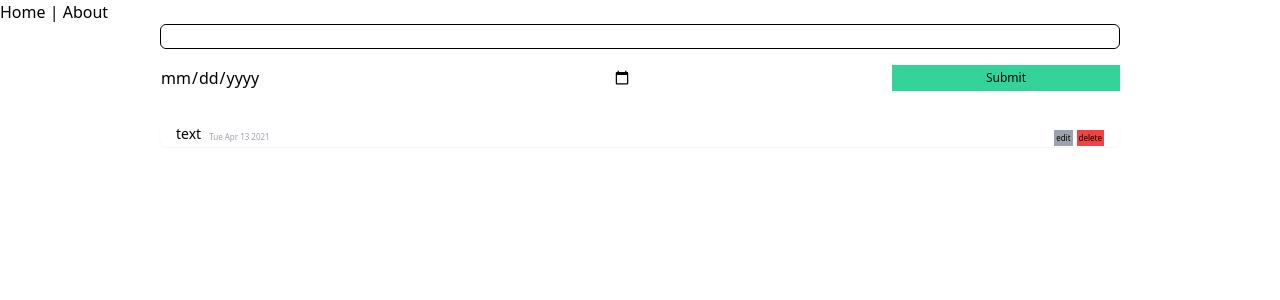
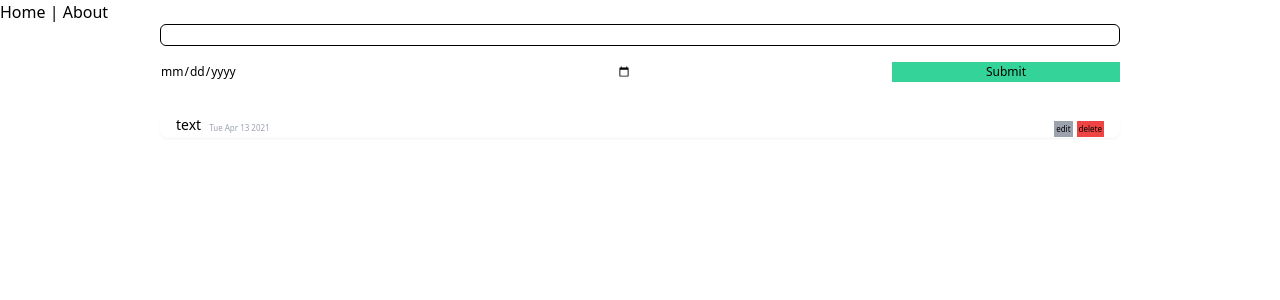
Before and after one commit to pizzahuhthp9/INT203_62130500127_Groupwork_SPA, a Vue app: page / in a window 1280 px wide. Shown: the top 300 px of the page. Built offline with nearby package versions, Linux system fonts and the light colour scheme.

Commit message:
62130500127 [FIX] Retext Size

```diff
--- a/src/components/TodoAdd.vue
+++ b/src/components/TodoAdd.vue
@@ -1,14 +1,14 @@
 <template>
   <div id="todoAdd" class="grid grid-cols-8 gap-4">
-      <input type="text" class="col-span-8 border border-black px-2 pt-0.5 rounded-md text-sm">
-      <input type="date" class="col-span-4">
+      <input type="text" class="col-span-8 border border-black px-2 pt-0.5 rounded-md text-xs">
+      <input type="date" class="col-span-4 text-xs">
       <button class="w-full h-full bg-green-400 text-xs col-start-7 col-span-2 hover:bg-green-500">Submit</button>
   </div>
 </template>
 
 <script>
 export default {
-
+  name: "TodoAdd"
 }
 </script>
 
```
